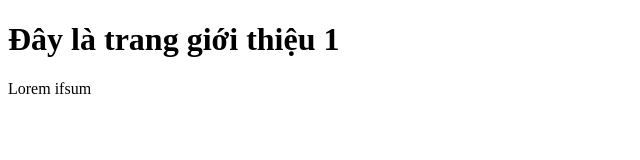
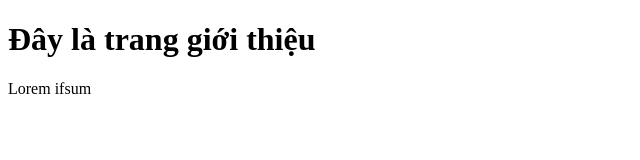
Before and after one commit to nthach2004/bai13, a plain HTML site: page about.html in a window 1280 px wide. Shown: the full height of the page, 0-640 px from the left. Drawn offline with Linux system fonts and the light colour scheme.

Commit message:
Chinh sua gioi thieu

```diff
--- a/about.html
+++ b/about.html
@@ -6,7 +6,7 @@
     <title>Document</title>
 </head>
 <body>
-    <h1>Đây là trang giới thiệu 1</h1>
+    <h1>Đây là trang giới thiệu </h1>
     <p>Lorem ifsum</p>
 </body>
 </html>
```
